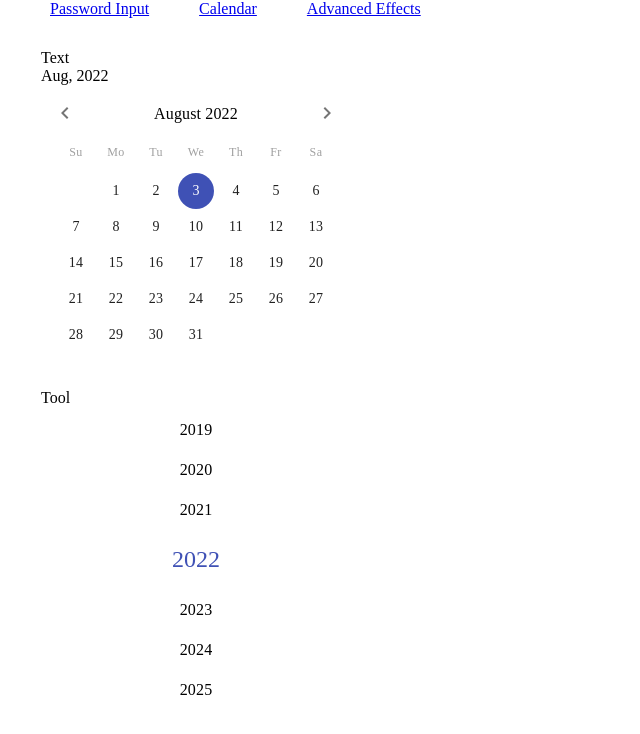
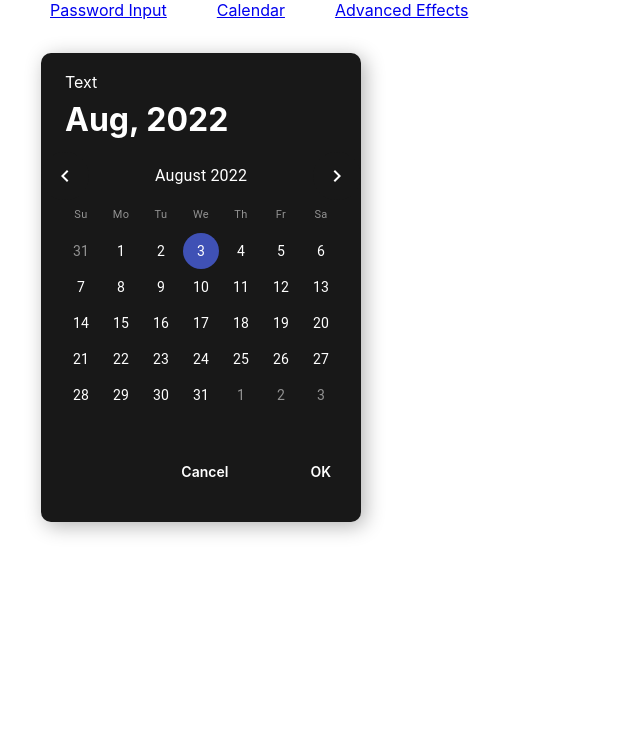
Before and after one commit to Neveres/aha-exam, a React (Create React App) app: page /calendar in a window 1280 px wide. Shown: the top 734 px of the page, without its empty margins (0-640 px from the left). Built offline with nearby package versions, Linux system fonts and the light colour scheme.

Commit message:
feat: init YearPicker

```diff
--- a/src/GlobalCss.tsx
+++ b/src/GlobalCss.tsx
@@ -5,7 +5,7 @@ export const GlobalCss = () => (
   <Global
     styles={css`
       * {
-        font-family: 'Ubuntu' !important;
+        /* font-family: 'Ubuntu' !important; */
       }
 
       #root {
--- a/src/components/AhaCalendar/AhaCalendar.tsx
+++ b/src/components/AhaCalendar/AhaCalendar.tsx
@@ -1,12 +1,23 @@
 /** @jsxImportSource @emotion/react */
-import React, { useCallback, useEffect, useState, useRef } from 'react'
-import { ThemeProvider, Popper } from '@material-ui/core'
+import React, { useCallback, useEffect, useState, useRef, useMemo } from 'react'
+import { ThemeProvider, Popper, Button } from '@material-ui/core'
 import DateFnsUtils from '@date-io/date-fns'
-import { MuiPickersUtilsProvider, Calendar, Picker } from '@material-ui/pickers'
+import {
+  MuiPickersUtilsProvider,
+  Calendar,
+  Picker,
+} from '@material-ui/pickers/'
+import { CalendarProps } from '@material-ui/pickers/views/Calendar/Calendar'
 import { MaterialUiPickersDate } from '@material-ui/pickers/typings/date'
 
+import { YearPickerToolbar } from 'src/components'
 import { theme } from './theme'
-import { calendarContainer } from './styles'
+import {
+  calendarContainer,
+  yearPickerSwitch,
+  yearPickerContiner,
+  notInCurrentMonth,
+} from './styles'
 
 const MONTH_NAMES = [
   'Jan',
@@ -25,15 +36,57 @@ const MONTH_NAMES = [
 
 export const AhaCalendar = () => {
   const divRef = useRef<HTMLButtonElement>(null)
-
   const [anchorEl, setAnchorEl] = React.useState<null | HTMLElement>(null)
   const [date, setDate] = useState(new Date())
+  const [isYearPickerVisible, setYearPickerStatus] = useState(false)
 
-  const onChange = useCallback((newDate: MaterialUiPickersDate) => {
+  const currentYear = useMemo(() => date.getFullYear(), [date])
+  const currentMonth = useMemo(() => MONTH_NAMES[date.getMonth()], [date])
+
+  const ToolbarComponent = <YearPickerToolbar year={currentYear} />
+  const renderDay: CalendarProps['renderDay'] = (
+    day,
+    selectedDate,
+    dayInCurrentMonth,
+    dayComponent,
+  ) => {
+    if (!dayInCurrentMonth) {
+      const newDayComponent = {
+        ...dayComponent,
+        props: {
+          ...dayComponent.props,
+          hidden: false,
+        },
+      }
+      return <div css={notInCurrentMonth}>{newDayComponent}</div>
+    } else {
+      return dayComponent
+    }
+  }
+
+  const showYearPicker = useCallback(() => {
+    setYearPickerStatus(true)
+  }, [])
+
+  const hideYearPicker = useCallback(() => {
+    setYearPickerStatus(false)
+  }, [])
+
+  const onChangeDate = useCallback((newDate: MaterialUiPickersDate) => {
     if (newDate) {
       setDate(newDate)
     }
   }, [])
+
+  const onChangeYear = useCallback(
+    (newDate: MaterialUiPickersDate) => {
+      if (newDate) {
+        setDate(newDate)
+        hideYearPicker()
+      }
+    },
+    [hideYearPicker],
+  )
 
   useEffect(() => {
     setAnchorEl(divRef.current)
@@ -42,22 +95,41 @@ export const AhaCalendar = () => {
   return (
     <div css={calendarContainer}>
       <button ref={divRef} style={{ visibility: 'hidden' }}></button>
-      <Popper open={true} anchorEl={anchorEl} placement="right-start">
-        <div>Text</div>
-        <div>{`${MONTH_NAMES[date.getMonth()]}, ${date.getFullYear()}`}</div>
+      <Popper
+        open={true}
+        anchorEl={anchorEl}
+        placement="right-start"
+        css={yearPickerContiner}
+      >
+        <div className="sub-title">Text</div>
+        <div className="main-title">{`${currentMonth}, ${currentYear}`}</div>
+        {!isYearPickerVisible && (
+          <div css={yearPickerSwitch} onClick={showYearPicker}></div>
+        )}
         <ThemeProvider theme={theme}>
           <MuiPickersUtilsProvider utils={DateFnsUtils}>
-            <Calendar date={date} onChange={onChange} />
+            {isYearPickerVisible ? (
+              <Picker
+                date={date}
+                onChange={onChangeYear}
+                views={'year' as any}
+                openTo={'year' as any}
+                ToolbarComponent={() => ToolbarComponent}
+              />
+            ) : (
+              <Calendar
+                date={date}
+                onChange={onChangeDate}
+                disablePast={false}
+                disableFuture={false}
+                renderDay={renderDay}
+              />
+            )}
           </MuiPickersUtilsProvider>
-          <MuiPickersUtilsProvider utils={DateFnsUtils}>
-            <Picker
-              date={date}
-              onChange={onChange}
-              views={'year' as any}
-              openTo={'year' as any}
-              ToolbarComponent={() => <div>Tool</div>}
-            />
-          </MuiPickersUtilsProvider>
+          <div className="button-groups">
+            <button className='cancel-button'>Cancel</button>
+            <button>OK</button>
+          </div>
         </ThemeProvider>
       </Popper>
     </div>
--- a/src/components/AhaCalendar/styles.tsx
+++ b/src/components/AhaCalendar/styles.tsx
@@ -1,6 +1,9 @@
 import { css } from '@emotion/react'
 
+import { colors } from 'src/GlobalCss'
+
 export const calendarContainer = css`
+  box-sizing: border-box;
   width: 320px;
   height: 469px;
 
@@ -8,3 +11,112 @@ export const calendarContainer = css`
     background-color: #0584cc !important;
   }
 `
+
+export const yearPickerSwitch = css`
+  position: absolute;
+  top: 105px;
+  left: 95px;
+  z-index: 999999999;
+  width: 130px;
+  height: 23px;
+  cursor: pointer;
+`
+
+export const yearPickerContiner = css`
+  width: 320px;
+  height: 469px;
+  box-shadow: 4px 4px 20px rgba(0, 0, 0, 0.3);
+  border-radius: 10px;
+  background: ${colors.bgPrimary};
+  font-family: 'Inter' !important;
+  font-style: normal;
+
+  .sub-title {
+    padding: 17px 0 4px 24px;
+    font-weight: 400;
+    font-size: 16px;
+    line-height: 150%;
+    color: ${colors.label};
+  }
+
+  .main-title {
+    padding: 0 0 10px 24px;
+    font-weight: 700;
+    font-size: 32px;
+    line-height: 137.5%;
+    color: ${colors.label};
+  }
+
+  .MuiPickersCalendarHeader-switchHeader {
+    margin-top: 0;
+    .MuiPickersCalendarHeader-iconButton {
+      background: ${colors.bgPrimary};
+      .MuiSvgIcon-root {
+        color: ${colors.label};
+      }
+    }
+  }
+
+  .MuiTypography-body1 {
+    font-weight: 400;
+    font-size: 16px;
+    line-height: 150%;
+    color: ${colors.label};
+  }
+
+  .MuiPickersCalendarHeader-dayLabel {
+    font-weight: 400;
+    font-size: 11px;
+    line-height: 13px;
+    color: #929292;
+  }
+
+  .MuiTypography-body2 {
+    font-weight: 400;
+    font-size: 14px;
+    line-height: 143%;
+    color: ${colors.label};
+  }
+
+  .MuiPickersYearSelection-container {
+    display: grid;
+    grid-template-columns: 25% 25% 25% 25%;
+    overflow: hidden;
+
+    .MuiPickersYear-root {
+      display: inline-flex;
+    }
+  }
+
+  .MuiPickersCalendar-transitionContainer {
+    margin-bottom: 10px;
+  }
+
+  .button-groups {
+    position: absolute;
+    right: 24px;
+
+    button {
+      font-family: 'Inter';
+      font-weight: 600;
+      font-size: 14px;
+      line-height: 24px;
+      color: ${colors.label};
+      background: ${colors.bgPrimary};
+      border: 0;
+    }
+
+    .cancel-button {
+      margin-right: 70px;
+    }
+  }
+`
+
+export const notInCurrentMonth = css`
+  .MuiTypography-body2 {
+    font-weight: 400;
+    font-size: 14px;
+    line-height: 143%;
+    color: #929292;
+  }
+`
--- a/src/components/AhaCalendar/theme.ts
+++ b/src/components/AhaCalendar/theme.ts
@@ -1,3 +1,19 @@
 import { createTheme } from '@material-ui/core/styles'
 
-export const theme = createTheme({})
+export const theme = createTheme({
+  //   overrides: {
+  //     MuiTypography: {
+  //       subtitle2: {
+  //         display: 'inline-flex !important',
+  //       },
+  //     },
+  //   },
+  // typography: {
+  //   body1: {
+  //     color: 'white',
+  //   },
+  //   // body2: {
+  //   //   color: 'white',
+  //   // },
+  // },
+})
--- a/src/components/PasswordTextField/styles.tsx
+++ b/src/components/PasswordTextField/styles.tsx
@@ -1,5 +1,6 @@
 import { css } from '@emotion/react'
 
 export const passwordInput = css`
+  font-family: 'Ubuntu' !important;
   margin-top: 50px;
 `
--- a/src/components/PasswordValidation/styles.tsx
+++ b/src/components/PasswordValidation/styles.tsx
@@ -1,6 +1,7 @@
 import { css } from '@emotion/react'
 
 export const hintsContainer = css`
+  font-family: 'Ubuntu' !important;
   margin-top: 20px;
   display: flex;
   flex-direction: column;
--- /dev/null
+++ b/src/components/YearPickerToolbar/YearPickerToolbar.tsx
@@ -0,0 +1,11 @@
+/** @jsxImportSource @emotion/react */
+import React, { useCallback, useEffect, useState, useRef, useMemo } from 'react'
+
+interface YearPickerToolbarProps {
+  year: number
+}
+
+export const YearPickerToolbar: React.FC<YearPickerToolbarProps> = (props) => {
+  const { year } = props
+  return <div>{year}</div>
+}
--- /dev/null
+++ b/src/components/YearPickerToolbar/index.tsx
@@ -0,0 +1 @@
+export * from './YearPickerToolbar'
--- a/src/components/index.tsx
+++ b/src/components/index.tsx
@@ -4,3 +4,4 @@ export { ComponentHeader } from './ComponentHeader'
 export { PasswordTextField } from './PasswordTextField'
 export { AhaCalendar } from './AhaCalendar'
 export { PasswordValidation } from './PasswordValidation'
+export { YearPickerToolbar } from './YearPickerToolbar'
```
